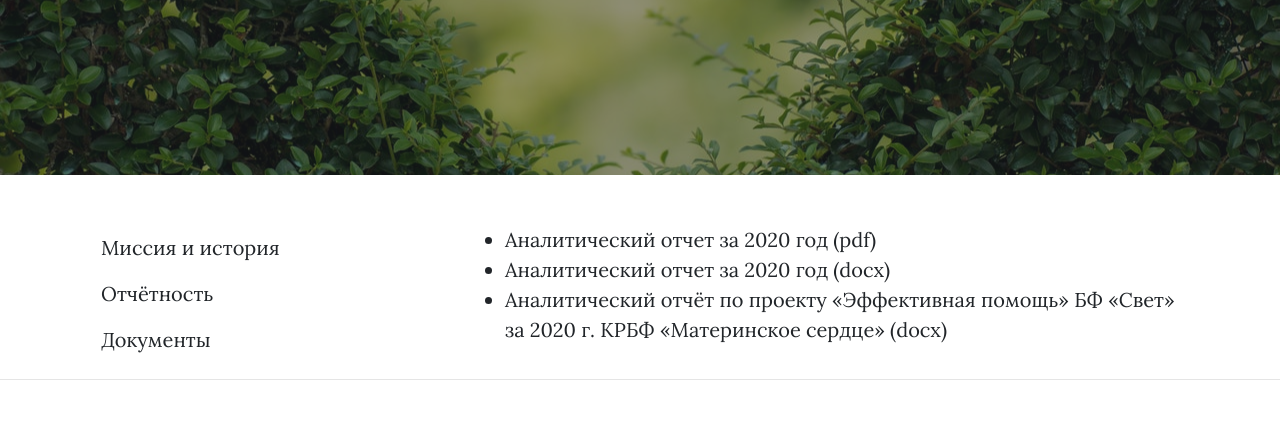
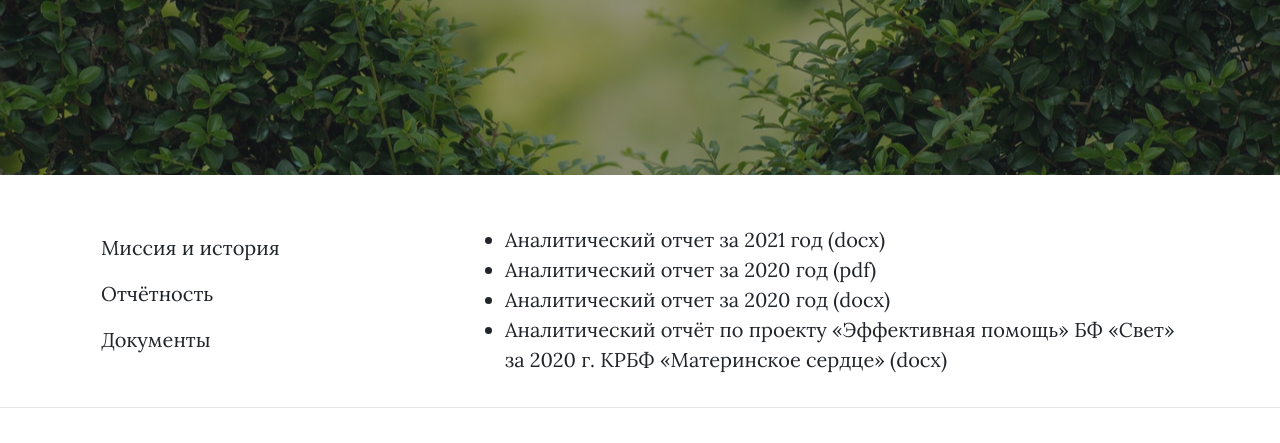
Before and after one commit to mariepaganel/mothers-heart-pages, a plain HTML site: page accounts.html in a window 1280 px wide. Shown: the part 357-800 px from the top of the page. Drawn offline with nearby package versions, Linux system fonts and the light colour scheme.

Commit message:
добавить отчет за 2021 год

```diff
--- a/accounts.html
+++ b/accounts.html
@@ -117,6 +117,7 @@
     </div>
     <div class="col-md-8">
         <ul>
+  <li><a href="/assets/files/analitich_otchet_v_minyust_2021.doc">Аналитический отчет за 2021 год (docx)</a></li>
   <li><a href="/assets/files/Аналитический%20отчёт%20за%202020%20год.pdf">Аналитический отчет за 2020 год (pdf)</a></li>
   <li><a href="/assets/files/analiticheskiy_otchet_krbf_MS_za_2020g.docx">Аналитический отчет за 2020 год (docx)</a></li>
   <li><a href="/assets/files/otchet_o_2020_Svet.docx">Аналитический отчёт по проекту «Эффективная помощь» БФ «Свет» за 2020 г. КРБФ «Материнское сердце» (docx)</a></li>
```
Also changed, not shown: 1 other file.
